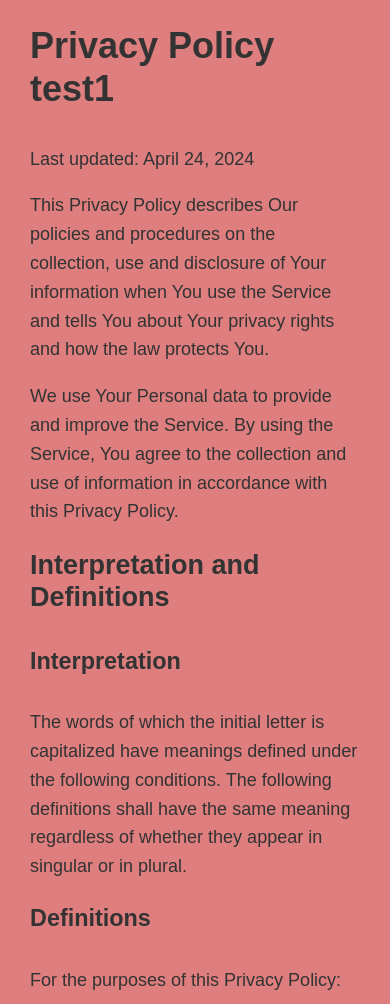
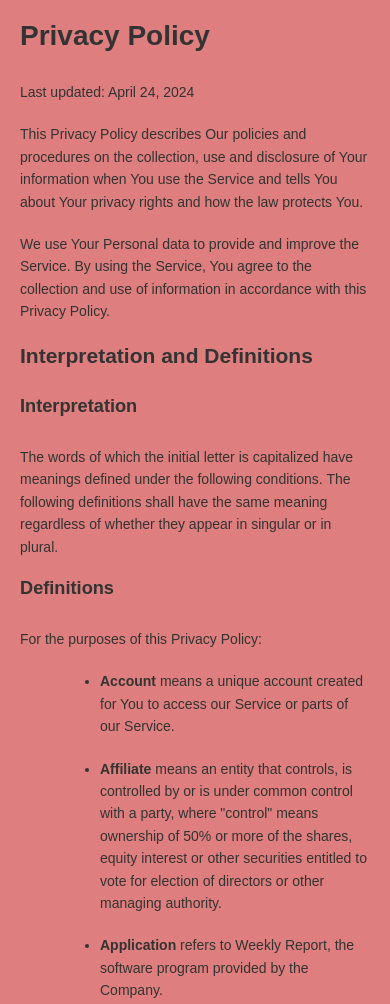
Before and after one commit to anas-ash99/weekly-report-privacy-olicy, a plain HTML site: page index.html in a window 390 px wide. Shown: the top 1004 px of the page. Drawn offline with Linux system fonts and the light colour scheme.

Commit message:
make font size smaller on phone

```diff
--- a/index.html
+++ b/index.html
@@ -7,7 +7,7 @@
 
 </head>
 <body>
-    <h1>Privacy Policy test1</h1>
+    <h1>Privacy Policy</h1>
     <p>Last updated: April 24, 2024</p>
     <p>This Privacy Policy describes Our policies and procedures on the collection, use and disclosure of Your information when You use the Service and tells You about Your privacy rights and how the law protects You.</p>
     <p>We use Your Personal data to provide and improve the Service. By using the Service, You agree to the collection and use of information in accordance with this Privacy Policy.</p>
--- a/styles.css
+++ b/styles.css
@@ -20,9 +20,9 @@ body {
 @media screen and (max-width: 600px) {
     body {
         background-color: #de7e7e;
-        font-size: 18px;
-        margin-left: 30px;
-        margin-right: 30px;
+        font-size: 14px;
+        margin-left: 20px;
+        margin-right: 20px;
     }
 
     h1, h2, h3 {
@@ -96,7 +96,7 @@ h3 {
 }
 
 p {
-    margin-bottom: 15px;
+    margin-bottom: 20px;
 }
 
 ul {
```
